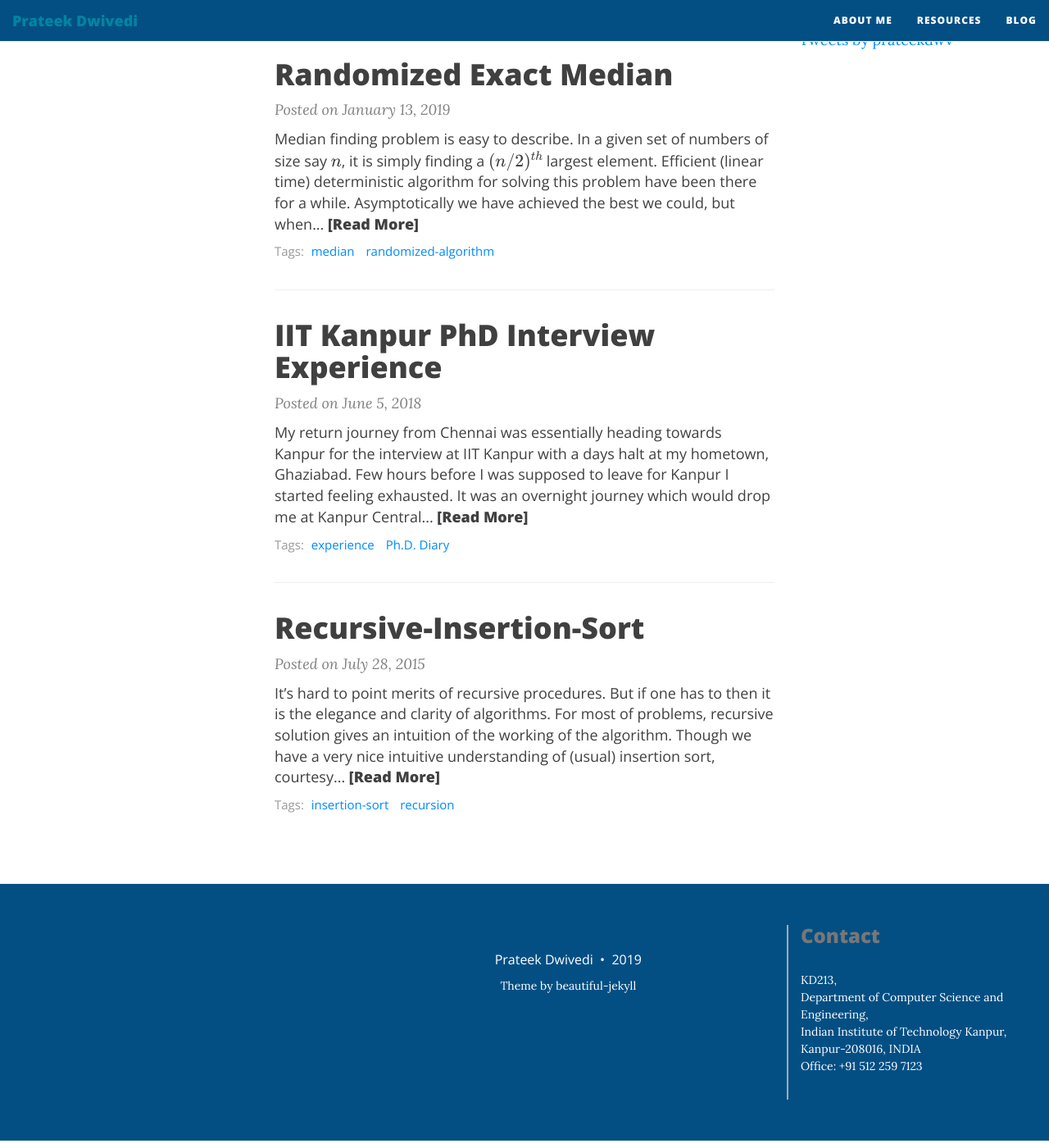
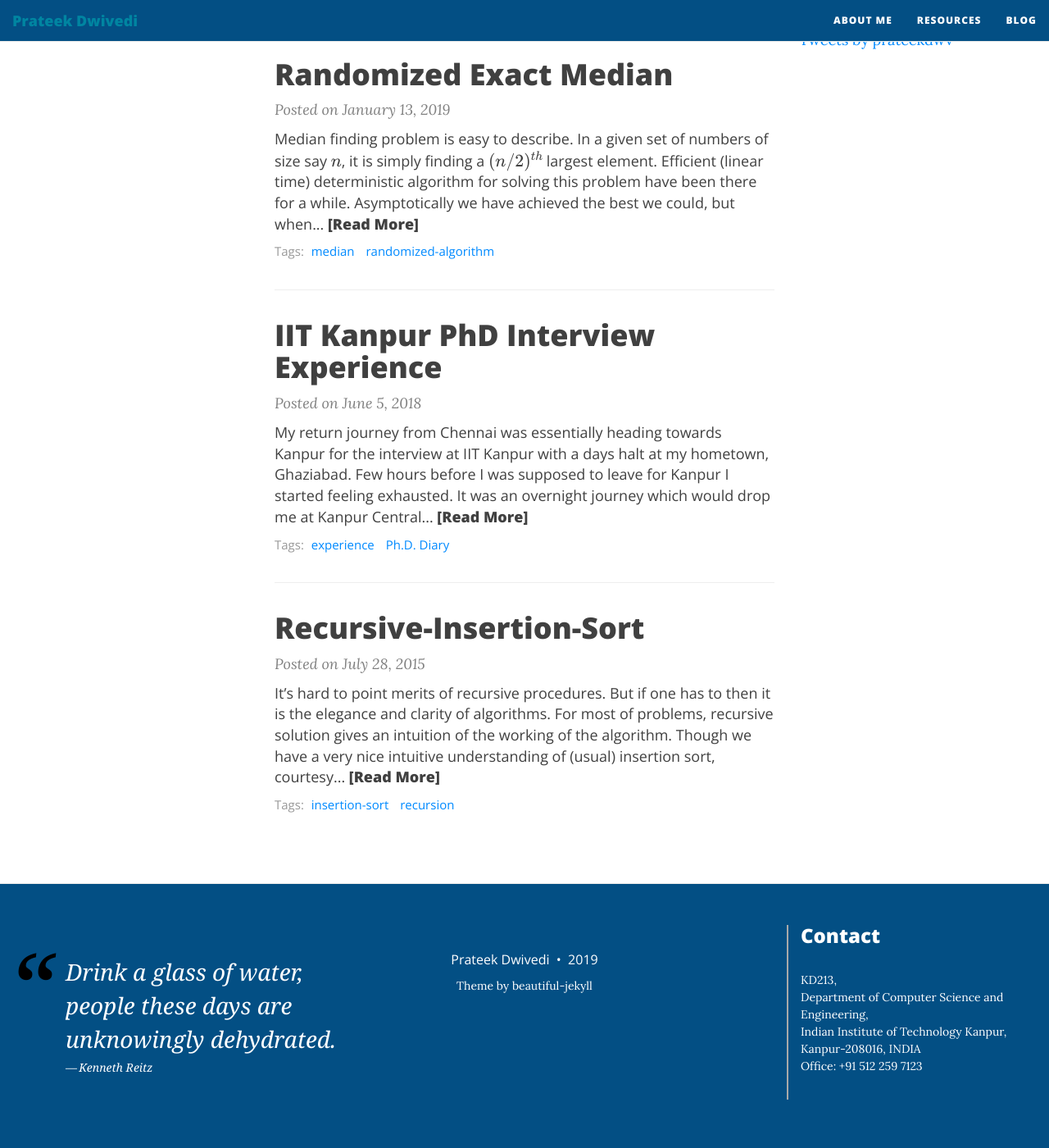
Before and after one commit to prateekdwv/prateekdwv.github.io, a Jekyll site: the page built from index.html, in a window 1280 px wide and 1400 px high, scrolled down 266 px. Shown: the whole window at 82% size. Built offline with Jekyll 4.4.1, drawn with Linux system fonts in a browser that asks for light colours; nearby versions of some CDN libraries; formulas are drawn with MathJax 3; the list of posts is cut into pages by our own code; comment, search, counter and statistics services are not loaded.

Commit message:
Quote in footer

```diff
--- a/_config.yml
+++ b/_config.yml
@@ -67,6 +67,8 @@ footer-link-col: "#ffffff"
 # Important: you must keep the "name" parameter, everything else you can remove
 author:
   name: Prateek Dwivedi
+  quote: Drink a glass of water, people these days are unknowingly dehydrated.
+  quote-cite: Kenneth Reitz
 
 # Select your active Social Network Links.
 # Uncomment the links you want to show in the footer and add your information to each link.
--- a/_includes/footer.html
+++ b/_includes/footer.html
@@ -1,7 +1,15 @@
 <footer>
   <div class="container-fluid beautiful-jekyll-footer">
     <div class="row">
-      <div class="col-lg-5 col-lg-offset-4">
+      <div class="col-lg-3">
+          <blockquote>
+              {{ site.author.quote }}
+              {% if site.author.quote-cite %}
+                <cite>{{ site.author.quote-cite }}</cite>
+              {% endif %}
+          </blockquote>
+      </div>
+      <div class="col-lg-6">
         <!-- <ul class="list-inline text-center footer-links">
           {%- for link in site.social-network-links -%}
             {%- assign curkey = link[0] -%}
--- a/css/main.css
+++ b/css/main.css
@@ -798,3 +798,43 @@ td.gutter {
   font-style: italic;
   font-size: 16px;
 }
+
+.text-muted{
+  color: white;
+}
+
+blockquote {
+  font-family: Georgia, serif;
+  font-size:28px;
+  font-style: italic;
+  width: 500px;
+  border-left-color: {{ site.footer-col }};
+  margin: 0.25em 0;
+  padding: 30px 60px;
+  line-height: 1.45;
+  position: relative;
+  color: white;
+  }
+
+  blockquote:before {
+  display: block;
+  padding-left: 10px;
+  content: "\201C";
+  font-size: 120px;
+  position: absolute;
+  left: -20px;
+  top: -20px;
+  color: black;
+
+  }
+
+  blockquote cite {
+  color: white;
+  font-size: 14px;
+  display: block;
+  margin-top: 5px;
+  }
+
+  blockquote cite:before {
+  content: "\2014 \2009";
+  }
```
